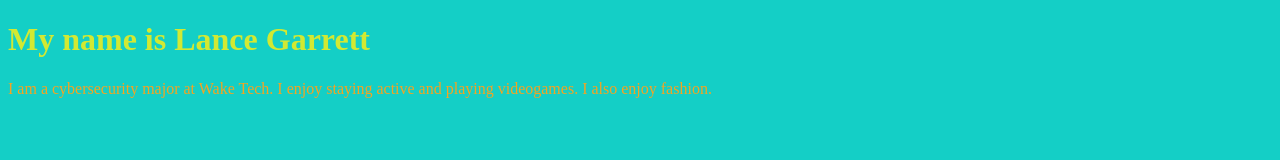
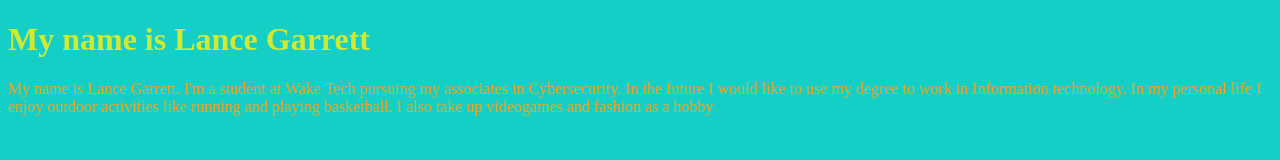
Before and after one commit to lagarrett2/lagarrett2.github.io, a plain HTML site: page Index.html in a window 1280 px wide. Drawn offline with Linux system fonts and the light colour scheme.

Commit message:
Index.html

```diff
--- a/Index.html
+++ b/Index.html
@@ -10,6 +10,6 @@
  </head>
  <body>
   <h1>My name is Lance Garrett</h1>
-  <p>I am a cybersecurity major at Wake Tech. I enjoy staying active and playing videogames. I also enjoy fashion.</p>
+  <p>My name is Lance Garrett. I'm a student at Wake Tech pursuing my associates in Cybersecurity. In the future I would like to use my degree to work in Information technology. In my personal life I enjoy outdoor activities like running and playing basketball. I also take up videogames and fashion as a hobby</p>
  </body>
 </html>
```
